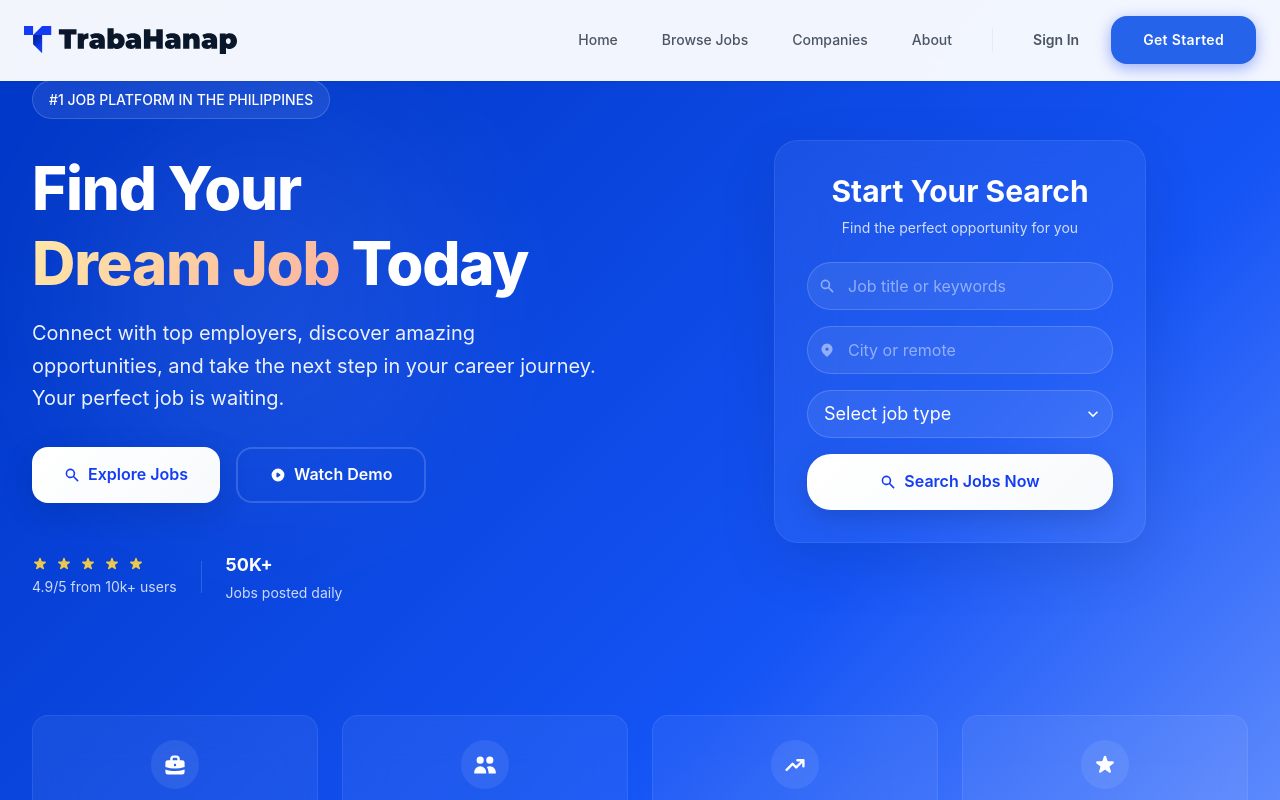
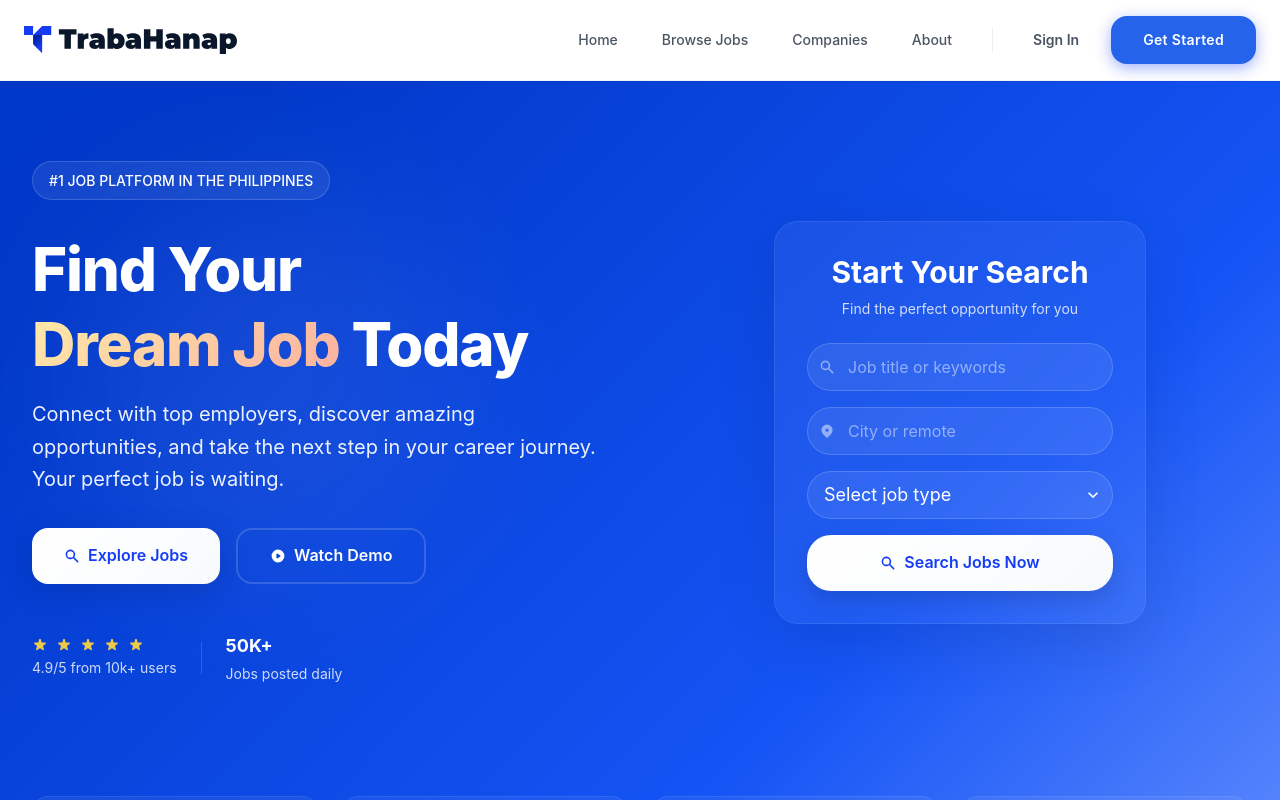
Before and after one commit to emperuna/trabahanap-app, a React (Vite) app in the folder frontend/: page / in a window 1280 px wide. Shown: the top 800 px of the page. Built offline with nearby package versions, Linux system fonts and the light colour scheme.

Commit message:
refactor: Update GuestNavbar position to relative and remove from JobSeekerDashboard

```diff
--- a/frontend/src/components/common/layout/GuestNavbar.jsx
+++ b/frontend/src/components/common/layout/GuestNavbar.jsx
@@ -25,7 +25,7 @@ const GuestNavbar = () => {
 
   return (
     <Box
-      position="fixed"
+      position="relative"
       top={0}
       left={0}
       right={0}
--- a/frontend/src/pages/jobseeker/JobSeekerDashboard.jsx
+++ b/frontend/src/pages/jobseeker/JobSeekerDashboard.jsx
@@ -1,5 +1,4 @@
 import React, { useState, useEffect } from 'react';
-import GuestNavbar from '../../components/layout/GuestNavbar';
 import {
   Box,
   Container,
@@ -18,6 +17,7 @@ import { authAPI } from '../../services/api';
 
 import {
   DashboardSidebar,
+  ProfileProgressCard,
   ProfileCompletionCard,
   StatsGrid,
   WelcomeSection,
@@ -167,8 +167,7 @@ const Dashboard = () => {
 
   return (
     <Box bg={bgColor} minH="100vh">
-      <GuestNavbar />
-      <Container maxW="8xl" p={6} pt={{ base: 28, md: 28 }}>
+      <Container maxW="8xl" p={6}>
         <Grid templateColumns={{ base: '1fr', lg: '280px 1fr' }} gap={6}>
           {/* Sidebar */}
           <GridItem display={{ base: 'none', lg: 'block' }}>
```
